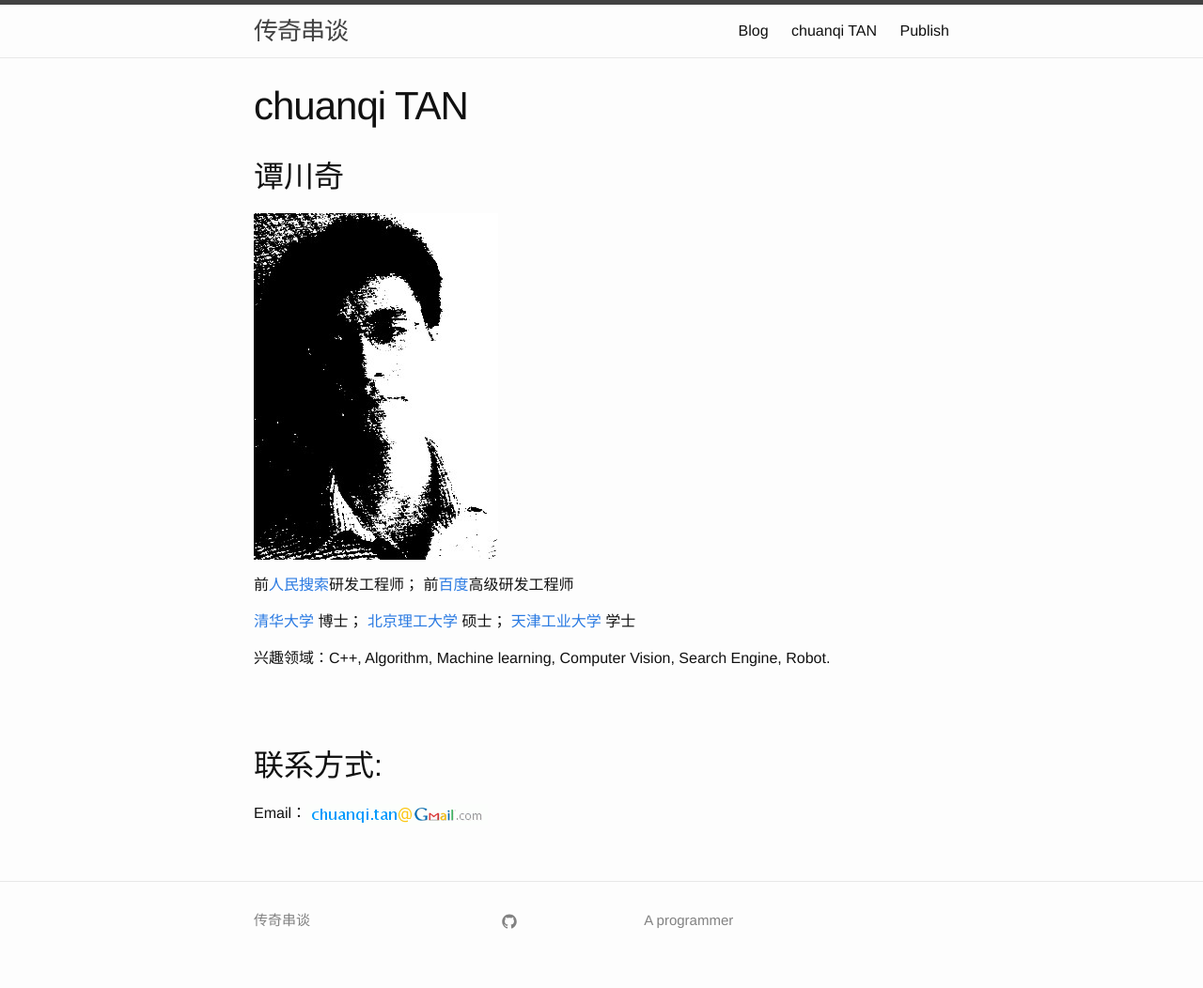
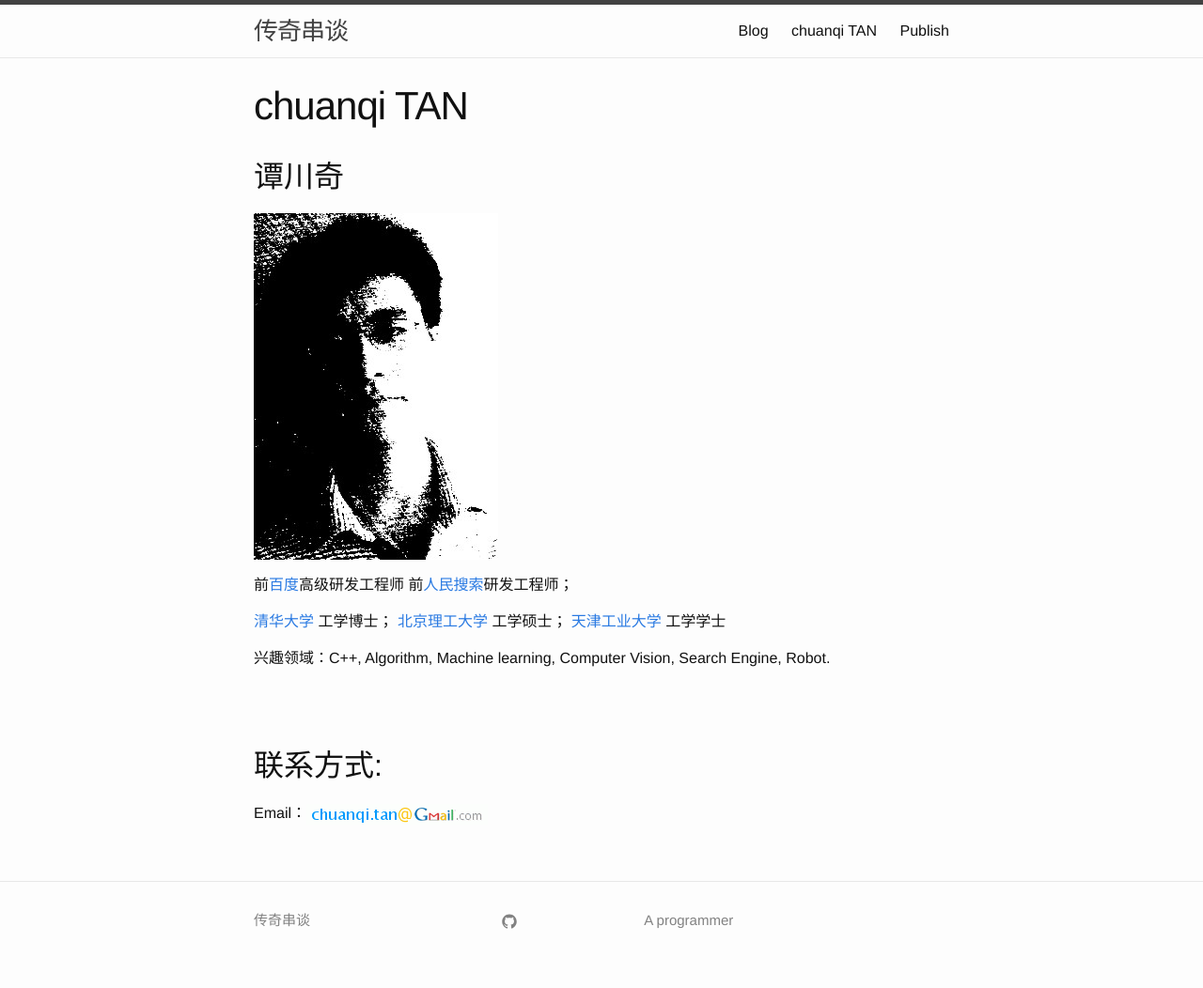
Before and after one commit to chuanqitan/chuanqitan.github.io, a Jekyll site: the page built from index.md, in a window 1280 px wide. Shown: the whole page at 94% size. Built offline with Jekyll 4.4.1, drawn with Linux system fonts in a browser that asks for light colours.

Commit message:
small update

```diff
--- a/index.md
+++ b/index.md
@@ -8,12 +8,12 @@ title: chuanqi TAN
 
 ![avatar](images/avatar.jpg)
 
+前[百度](http://www.baidu.com){:target="_blank"}高级研发工程师
 前[人民搜索](http://www.jike.com){:target="_blank"}研发工程师；
-前[百度](http://www.baidu.com){:target="_blank"}高级研发工程师
 
-[清华大学](http://www.thu.edu.cn){:target="_blank"} 博士；
-[北京理工大学](http://www.bit.edu.cn){:target="_blank"} 硕士；
-[天津工业大学](http://www.tjpu.edu.cn){:target="_blank"} 学士
+[清华大学](http://www.thu.edu.cn){:target="_blank"} 工学博士；
+[北京理工大学](http://www.bit.edu.cn){:target="_blank"} 工学硕士；
+[天津工业大学](http://www.tjpu.edu.cn){:target="_blank"} 工学学士
 
 兴趣领域：C++, Algorithm, Machine learning, Computer Vision, Search Engine, Robot.
 
```
